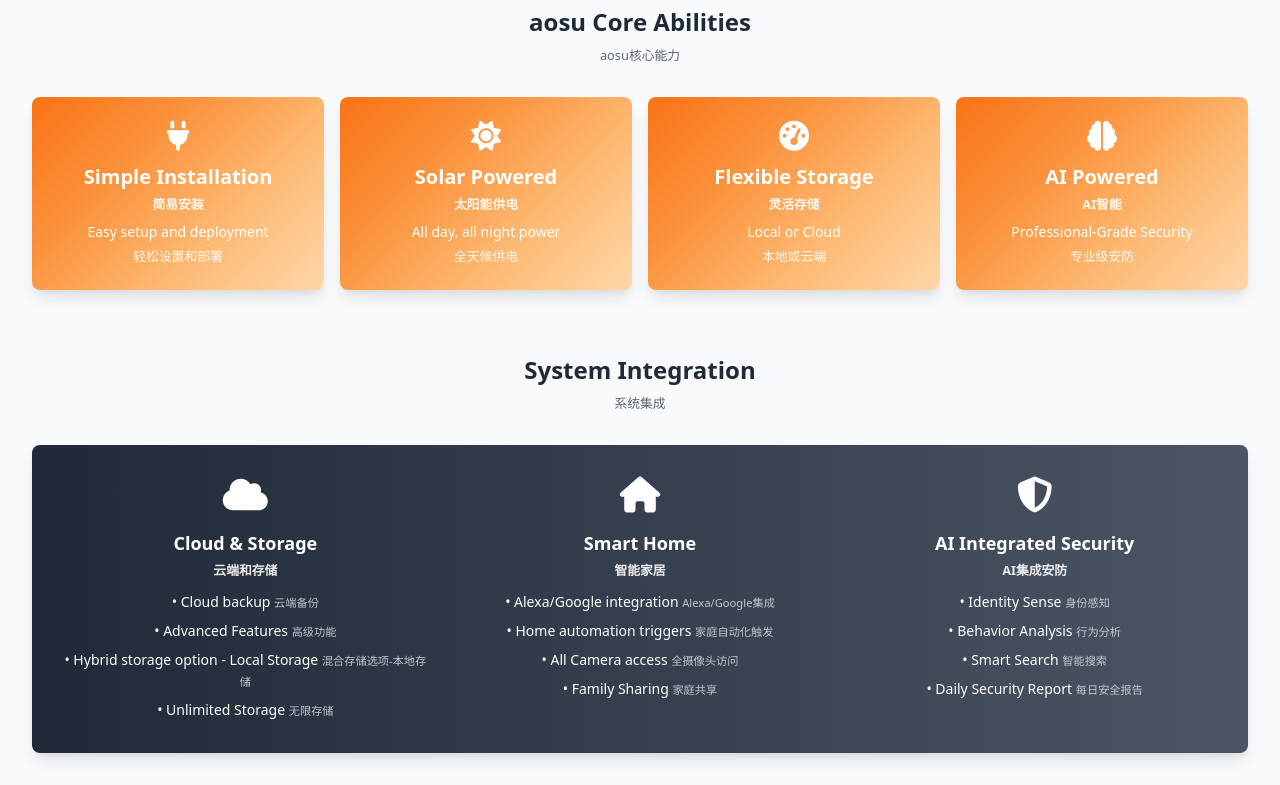
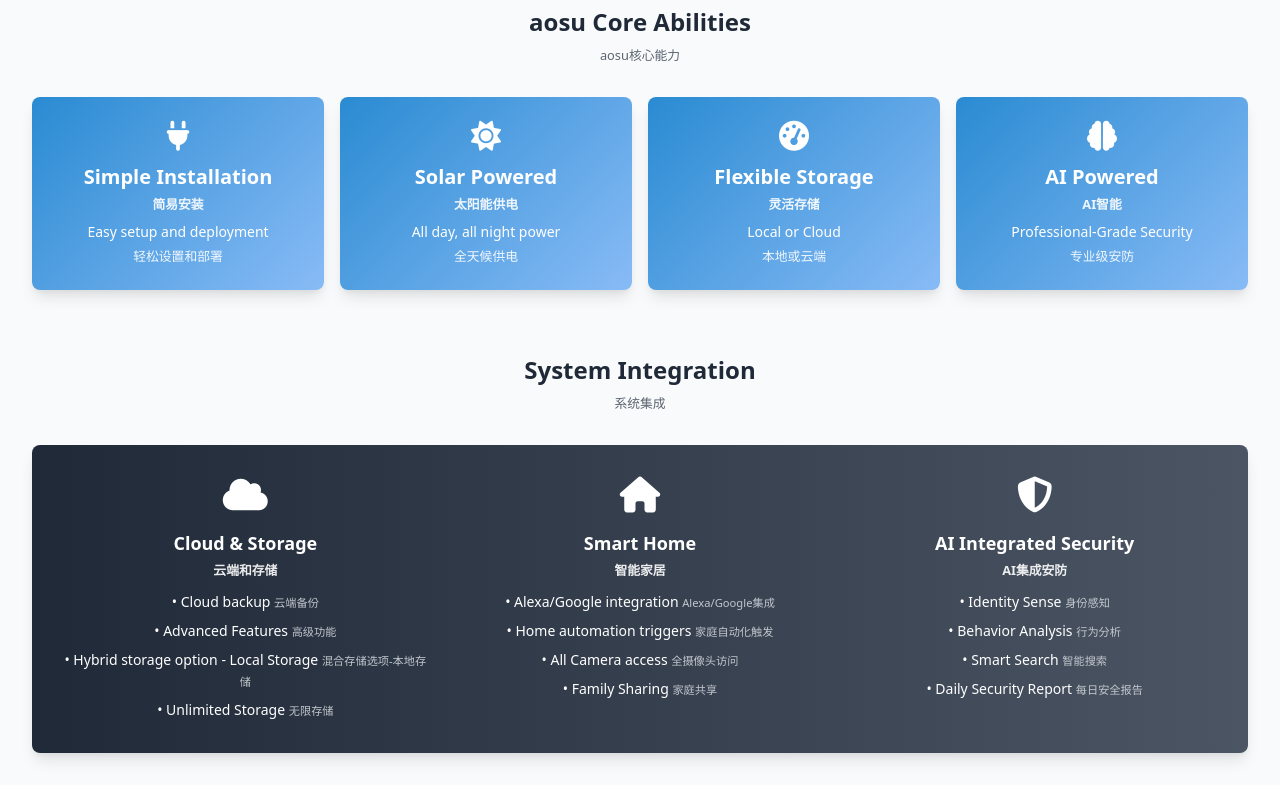
Before and after one commit to florkowskibrint-cmyk/aosu, a plain HTML site: page index.html in a window 1280 px wide. Shown: the part 1793-2578 px from the top of the page. Drawn offline with nearby package versions, Linux system fonts and the light colour scheme.

Commit message:
Update index.html

```diff
--- a/index.html
+++ b/index.html
@@ -33,6 +33,9 @@
         }
         .priority-gradient {
             background: linear-gradient(135deg, #1e40af, #3b82f6, #60a5fa, #93c5fd);
+        }
+        .priority-gradient-aosu {
+            background: linear-gradient(135deg, #2A8BD2, #88bbf6);
         }
         .feature-gradient {
             background: linear-gradient(135deg,  #93c5fd, #a5d8ff, #cfe8ff, #e6f3ff);
@@ -797,28 +800,28 @@
             <h2 class="text-2xl font-bold text-center mb-2 text-gray-800">aosu Core Abilities</h2>
             <div class="chinese-text text-center mb-8 text-gray-600">aosu核心能力</div>
             <div class="grid grid-cols-4 gap-4">
-                <div class="priority-gradient-orange text-white rounded-lg p-6 text-center shadow-lg">
+                <div class="priority-gradient-aosu text-white rounded-lg p-6 text-center shadow-lg">
                     <i class="fas fa-plug text-3xl mb-3"></i>
                     <h3 class="font-bold text-xl">Simple Installation</h3>
                     <div class="chinese-text font-bold">简易安装</div>
                     <p class="text-sm mt-2">Easy setup and deployment</p>
                     <div class="chinese-text text-sm">轻松设置和部署</div>
                 </div>
-                <div class="priority-gradient-orange text-white rounded-lg p-6 text-center shadow-lg">
+                <div class="priority-gradient-aosu text-white rounded-lg p-6 text-center shadow-lg">
                     <i class="fas fa-sun text-3xl mb-3"></i>
                     <h3 class="font-bold text-xl">Solar Powered</h3>
                     <div class="chinese-text font-bold">太阳能供电</div>
                     <p class="text-sm mt-2">All day, all night power</p>
                     <div class="chinese-text text-sm">全天候供电</div>
                 </div>
-                <div class="priority-gradient-orange text-white rounded-lg p-6 text-center shadow-lg">
+                <div class="priority-gradient-aosu text-white rounded-lg p-6 text-center shadow-lg">
                     <i class="fas fa-tachometer-alt text-3xl mb-3"></i>
                     <h3 class="font-bold text-xl">Flexible Storage</h3>
                     <div class="chinese-text font-bold">灵活存储</div>
                     <p class="text-sm mt-2">Local or Cloud</p>
                     <div class="chinese-text text-sm">本地或云端</div>
                 </div>
-                <div class="priority-gradient-orange text-white rounded-lg p-6 text-center shadow-lg">
+                <div class="priority-gradient-aosu text-white rounded-lg p-6 text-center shadow-lg">
                     <i class="fas fa-brain text-3xl mb-3"></i>
                     <h3 class="font-bold text-xl">AI Powered</h3>
                     <div class="chinese-text font-bold">AI智能</div>
```
